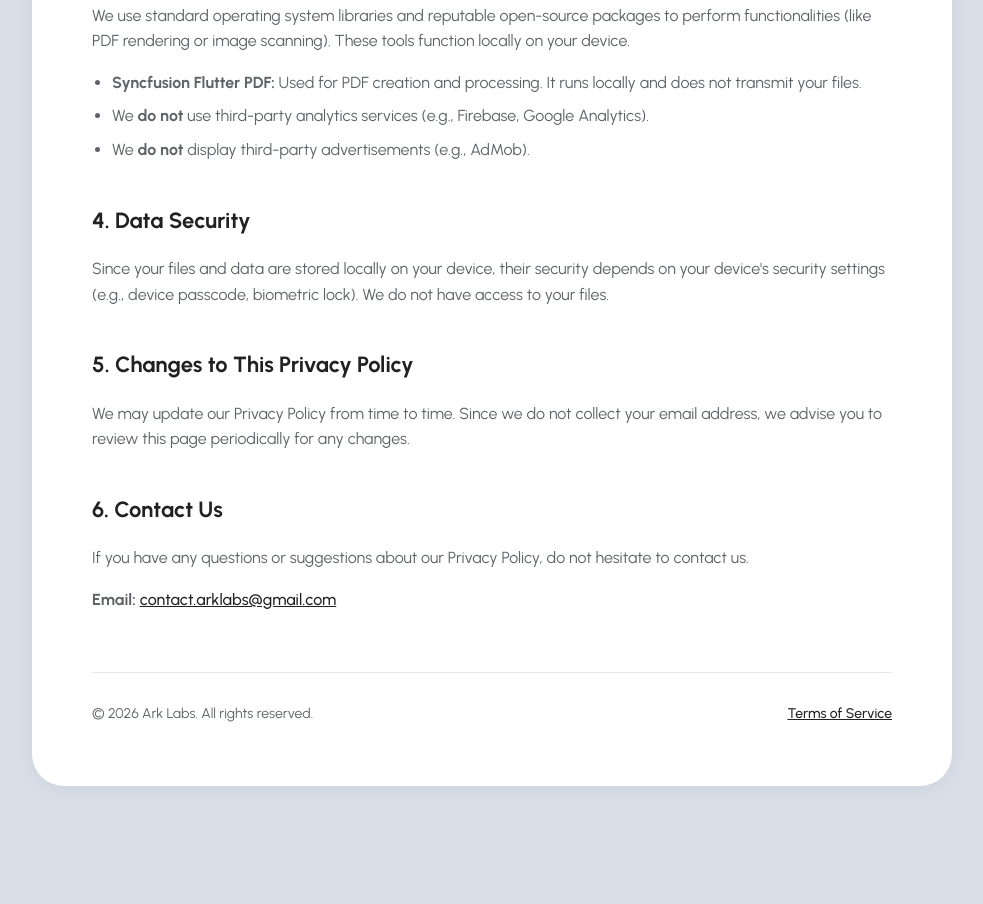
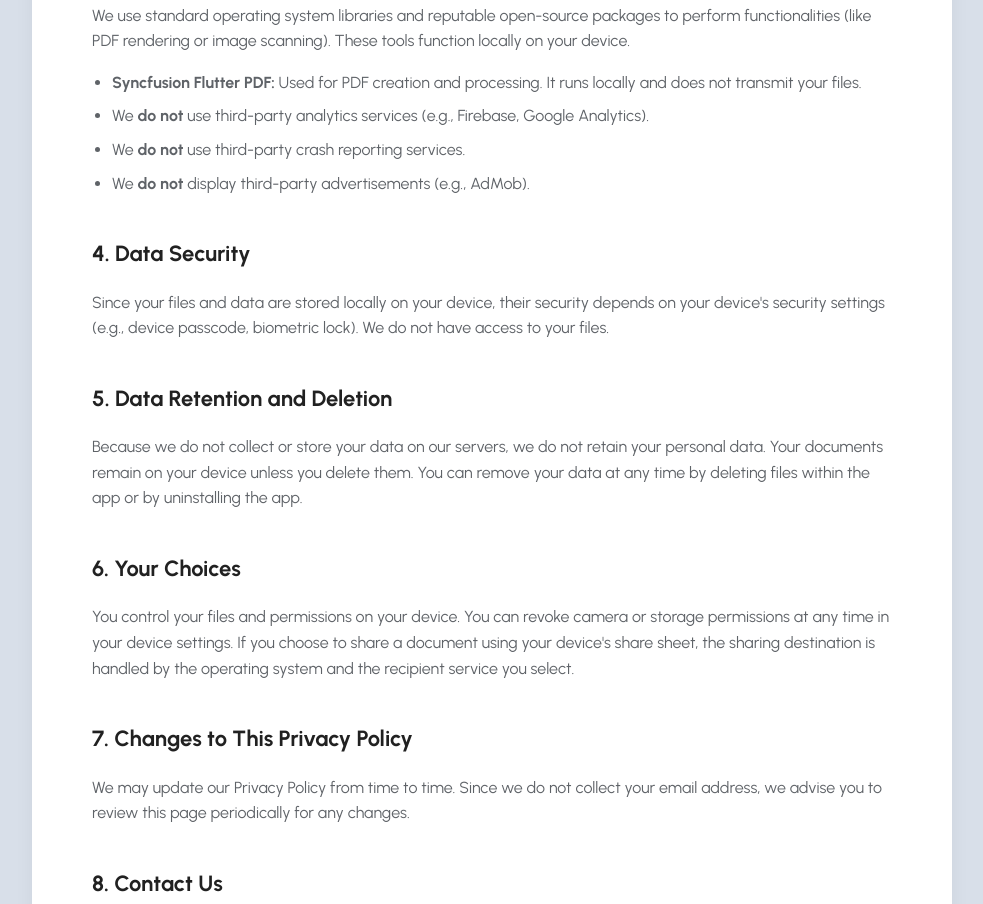
Before and after one commit to the-arklabs/the-arklabs.github.io, a plain HTML site: page camdoc/privacy.html in a window 1280 px wide. Shown: the part 1011-1915 px from the top of the page, without its empty margins (148-1131 px from the left). Before the commit the page ends 1837 px from the top, so only its background shows below. Drawn offline with Linux system fonts and the light colour scheme.

Commit message:
Update privacy.html

```diff
--- a/camdoc/privacy.html
+++ b/camdoc/privacy.html
@@ -150,16 +150,23 @@
         <ul>
             <li><strong>Syncfusion Flutter PDF:</strong> Used for PDF creation and processing. It runs locally and does not transmit your files.</li>
             <li>We <strong>do not</strong> use third-party analytics services (e.g., Firebase, Google Analytics).</li>
+            <li>We <strong>do not</strong> use third-party crash reporting services.</li>
             <li>We <strong>do not</strong> display third-party advertisements (e.g., AdMob).</li>
         </ul>
 
         <h2>4. Data Security</h2>
         <p>Since your files and data are stored locally on your device, their security depends on your device's security settings (e.g., device passcode, biometric lock). We do not have access to your files.</p>
 
-        <h2>5. Changes to This Privacy Policy</h2>
+        <h2>5. Data Retention and Deletion</h2>
+        <p>Because we do not collect or store your data on our servers, we do not retain your personal data. Your documents remain on your device unless you delete them. You can remove your data at any time by deleting files within the app or by uninstalling the app.</p>
+
+        <h2>6. Your Choices</h2>
+        <p>You control your files and permissions on your device. You can revoke camera or storage permissions at any time in your device settings. If you choose to share a document using your device's share sheet, the sharing destination is handled by the operating system and the recipient service you select.</p>
+
+        <h2>7. Changes to This Privacy Policy</h2>
         <p>We may update our Privacy Policy from time to time. Since we do not collect your email address, we advise you to review this page periodically for any changes.</p>
 
-        <h2>6. Contact Us</h2>
+        <h2>8. Contact Us</h2>
         <p>If you have any questions or suggestions about our Privacy Policy, do not hesitate to contact us.</p>
         <p><strong>Email:</strong> <a href="mailto:contact.arklabs@gmail.com">contact.arklabs@gmail.com</a></p>
 
```
